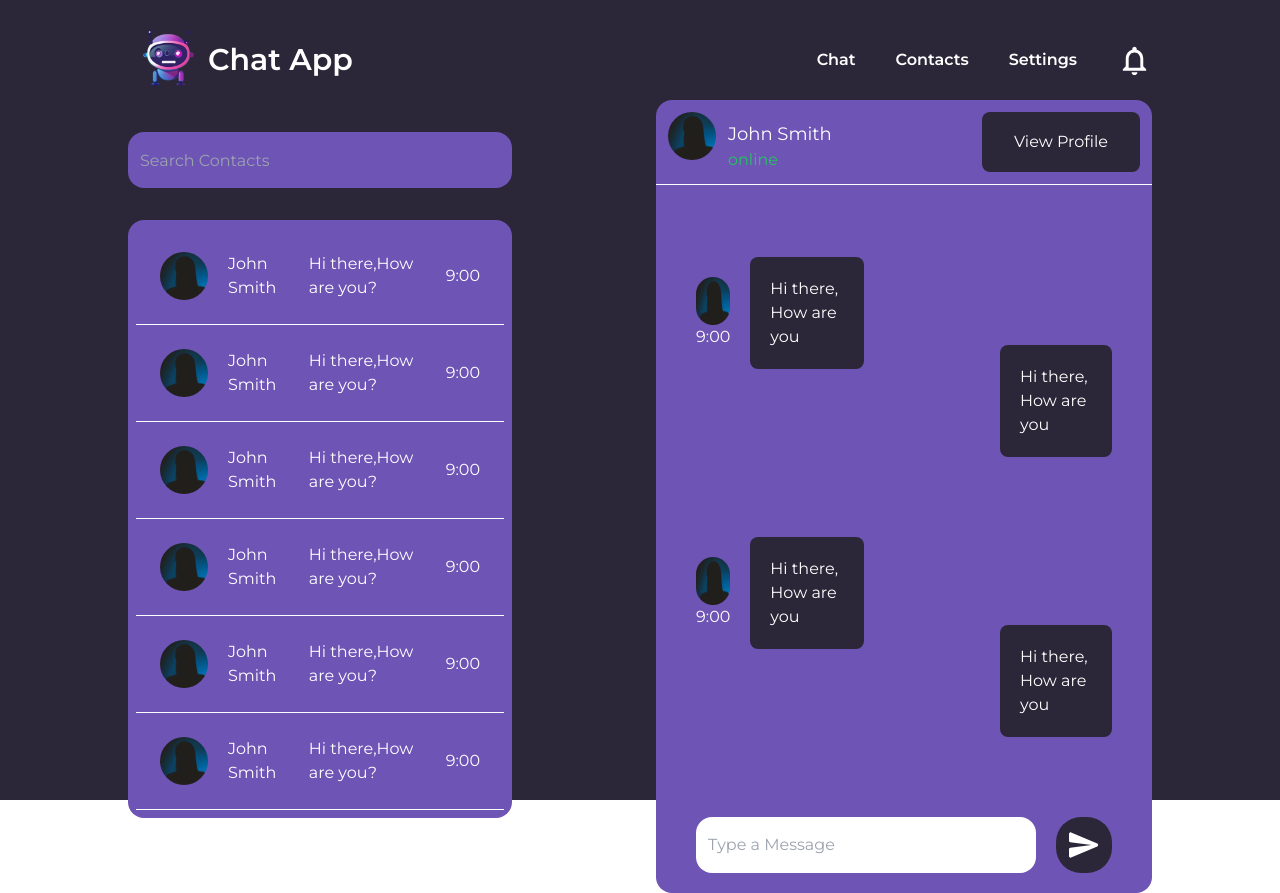
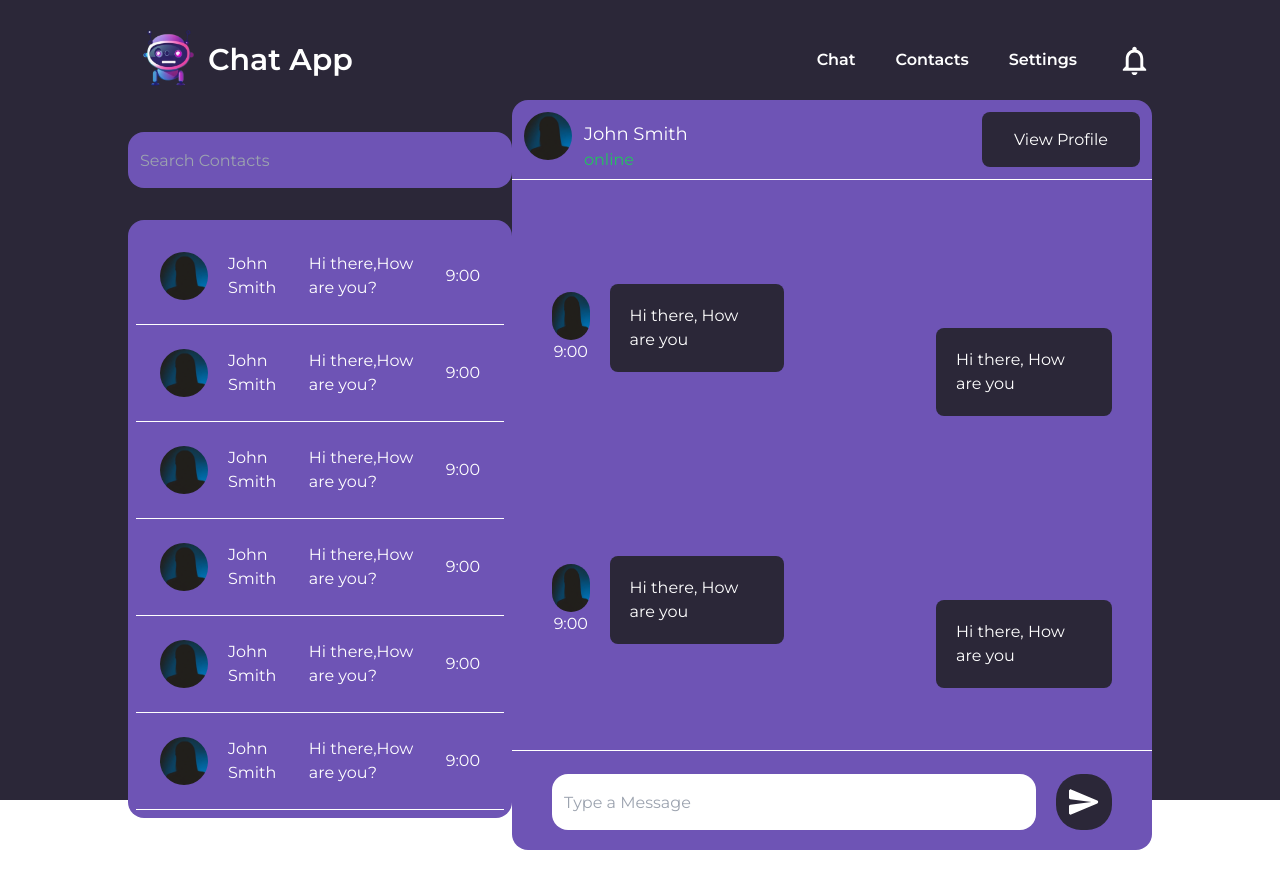
Before and after one commit to Tomo233/chat-app, a React (Vite) app: page / in a window 1280 px wide. After the commit the page ends 850 px from the top, so only its background shows below. Built offline with nearby package versions, Linux system fonts and the light colour scheme.

Commit message:
fix chat layout bug

```diff
--- a/src/features/Chat/MainChat.tsx
+++ b/src/features/Chat/MainChat.tsx
@@ -2,8 +2,8 @@ import Profile from "../../assets/profile.png";
 import SendRoundedIcon from "@mui/icons-material/SendRounded";
 function MainChat() {
   return (
-    <section className="bg-buttonPurple rounded-2xl">
-      <div className="flex justify-between border-b border-white  p-3">
+    <section className="bg-buttonPurple rounded-2xl w-2/3 grid grid-rows-[100px_auto_100px]">
+      <div className="flex justify-between border-b border-white p-3 h-20">
         <div className="flex gap-3">
           <img src={Profile} alt="Profile Image" className="h-12 rounded-3xl" />
           <div className="pt-2">
@@ -15,7 +15,8 @@ function MainChat() {
           View Profile
         </button>
       </div>
-      <div className="grid grid-cols-2 place-items-start mt-8 max-h-[600px] overflow-auto">
+
+      <div className="grid grid-cols-2 gap-4 max-h-[550px] overflow-auto place-content-start">
         <div className="flex gap-5 items-center text-white p-10">
           <div>
             <img
@@ -29,6 +30,7 @@ function MainChat() {
             <p>Hi there, How are you</p>
           </div>
         </div>
+
         <div className="flex gap-5 items-center text-white p-10 pt-32 pl-24">
           <div className="bg-[#2b2738] p-5 rounded-lg">
             <p>Hi there, How are you</p>
@@ -47,6 +49,7 @@ function MainChat() {
             <p>Hi there, How are you</p>
           </div>
         </div>
+
         <div className="flex gap-5 items-center text-white p-10 pt-32 pl-24">
           <div className="bg-[#2b2738] p-5 rounded-lg">
             <p>Hi there, How are you</p>
@@ -65,6 +68,7 @@ function MainChat() {
             <p>Hi there, How are you</p>
           </div>
         </div>
+
         <div className="flex gap-5 items-center text-white p-10 pt-32 pl-24">
           <div className="bg-[#2b2738] p-5 rounded-lg">
             <p>Hi there, How are you</p>
@@ -83,53 +87,20 @@ function MainChat() {
             <p>Hi there, How are you</p>
           </div>
         </div>
-        <div className="flex gap-5 items-center text-white p-10 pt-32 pl-24">
-          <div className="bg-[#2b2738] p-5 rounded-lg">
-            <p>Hi there, How are you</p>
-          </div>
-        </div>
-        <div className="flex gap-5 items-center text-white p-10">
-          <div>
-            <img
-              src={Profile}
-              alt="Profile Image"
-              className="h-12 rounded-3xl"
-            />
-            <p className="text-white text-center">9:00</p>
-          </div>
-          <div className="bg-[#2b2738] p-5 rounded-lg">
-            <p>Hi there, How are you</p>
-          </div>
-        </div>
-        <div className="flex gap-5 items-center text-white p-10 pt-32 pl-24">
-          <div className="bg-[#2b2738] p-5 rounded-lg">
-            <p>Hi there, How are you</p>
-          </div>
-        </div>
-        <div className="flex gap-5 items-center text-white p-10">
-          <div>
-            <img
-              src={Profile}
-              alt="Profile Image"
-              className="h-12 rounded-3xl"
-            />
-            <p className="text-white text-center">9:00</p>
-          </div>
-          <div className="bg-[#2b2738] p-5 rounded-lg">
-            <p>Hi there, How are you</p>
-          </div>
-        </div>
+
         <div className="flex gap-5 items-center text-white p-10 pt-32 pl-24">
           <div className="bg-[#2b2738] p-5 rounded-lg">
             <p>Hi there, How are you</p>
           </div>
         </div>
       </div>
-      <div className="flex gap-5 px-10 pb-5">
+
+      {/*  */}
+      <div className="flex gap-5 px-10 items-end h-20 border-t pt-3  border-white">
         <input
           type="text"
           placeholder="Type a Message"
-          className="w-full rounded-2xl pl-3"
+          className="w-full h-14 rounded-2xl pl-3"
         />
         <button>
           <SendRoundedIcon
--- a/src/pages/ChatPage.tsx
+++ b/src/pages/ChatPage.tsx
@@ -3,7 +3,7 @@ import MainChat from "../features/Chat/MainChat";
 
 function ChatPage() {
   return (
-    <div className="flex gap-36">
+    <div className="flex justify-between">
       <ChatSideBar />
       <MainChat />
     </div>
```
